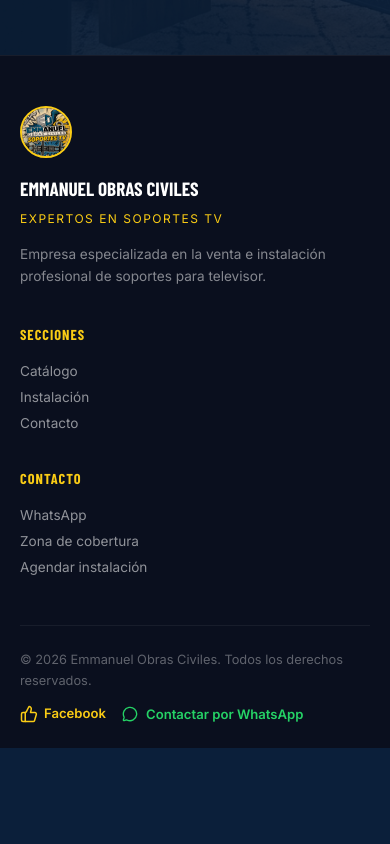
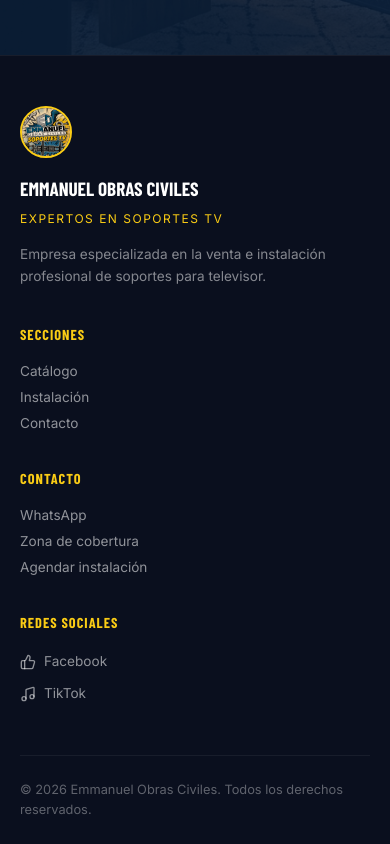
Before and after one commit to alexanderst2005-lab/soportestv, a React (Vite) app: page / in a window 390 px wide. Shown: the part 5850-6694 px from the top of the page. Before the commit the page ends 6598 px from the top, so only its background shows below. Built offline with nearby package versions, Linux system fonts and the light colour scheme; no server answers; the database is empty; a web font is replaced by a local one.

Commit message:
style: move social icons to a dedicated footer column to prevent overlapping with floating action button on mobile

```diff
--- a/src/pages/public/Landing.jsx
+++ b/src/pages/public/Landing.jsx
@@ -3,7 +3,7 @@ import { supabase } from '../../supabaseClient';
 import {
   Tv, Wrench, Zap, Lock, ChevronRight, MessageCircle,
   Shield, Headphones, MapPin, Star, Menu, X, ArrowRight,
-  Package, Settings, CheckCircle, Phone, ThumbsUp
+  Package, Settings, CheckCircle, Phone, ThumbsUp, Music
 } from 'lucide-react';
 import '../../index.css';
 
@@ -414,17 +414,20 @@ export default function App() {
                 <button className="footer-link" onClick={() => scrollTo('instalacion')}>Agendar instalación</button>
               </div>
             </div>
+            <div className="footer-col">
+              <h4>Redes Sociales</h4>
+              <div className="footer-links">
+                <a href="https://www.facebook.com/share/1LkakVUFqu/?mibextid=wwXIfr" target="_blank" rel="noopener noreferrer" className="footer-link" style={{ display: 'flex', alignItems: 'center', gap: '8px' }}>
+                  <ThumbsUp size={16}/> Facebook
+                </a>
+                <a href="https://www.tiktok.com/@obras_civiles_emanuel?_r=1&fbclid=IwdGRjcAUemRpwZG9mAWZkaWQWUO1a7MpzHyaDGFlsB-Wx29VTqfx0MGV4dG4DYWVtAjExAHNydGMGYXBwX2lkCjY2Mjg1NjgzNzkAAR57zv8PYUQPcHL_NFoI2SnxK1nOOR-l8_2Wa5BaP37m1VbEIaX2QVwRLCOjPA_aem_h1r7ll5kqbTPnLYsbebD8A" target="_blank" rel="noopener noreferrer" className="footer-link" style={{ display: 'flex', alignItems: 'center', gap: '8px' }}>
+                  <Music size={16}/> TikTok
+                </a>
+              </div>
+            </div>
           </div>
           <div className="footer-bottom">
             <span className="footer-copyright">© {new Date().getFullYear()} Emmanuel Obras Civiles. Todos los derechos reservados.</span>
-            <div style={{ display: 'flex', gap: '16px', alignItems: 'center' }}>
-              <a href="https://www.facebook.com/share/1LkakVUFqu/?mibextid=wwXIfr" target="_blank" rel="noopener noreferrer" style={{ color: '#FACC15', display: 'flex', alignItems: 'center', gap: '6px', fontSize: '0.82rem', fontWeight: 600, textDecoration: 'none' }}>
-                <ThumbsUp size={18}/> Facebook
-              </a>
-              <button className="footer-wa-link" onClick={() => openWA('Hola, quiero contactarlos.')}>
-                <MessageCircle size={16}/> Contactar por WhatsApp
-              </button>
-            </div>
           </div>
         </div>
       </footer>
```
